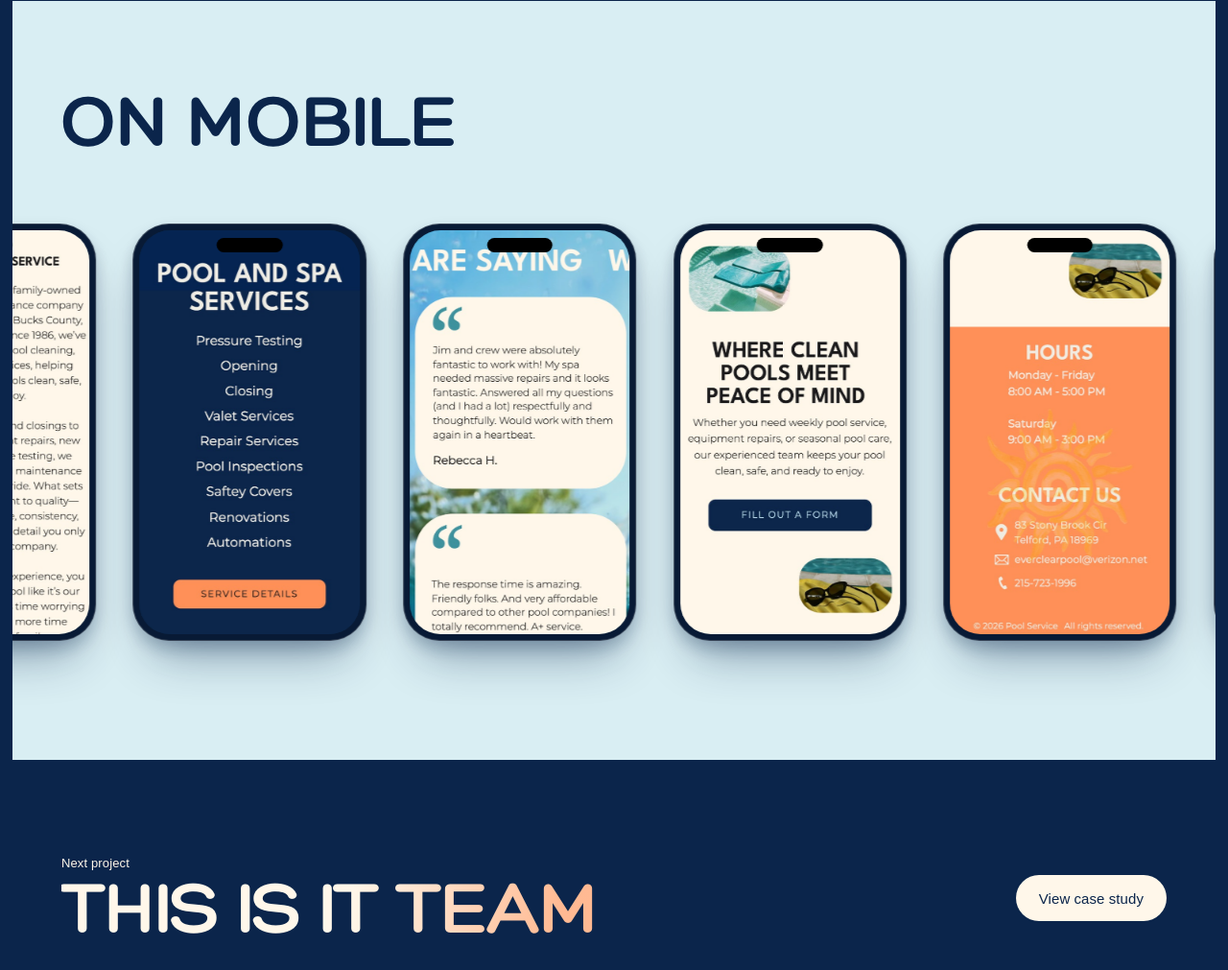
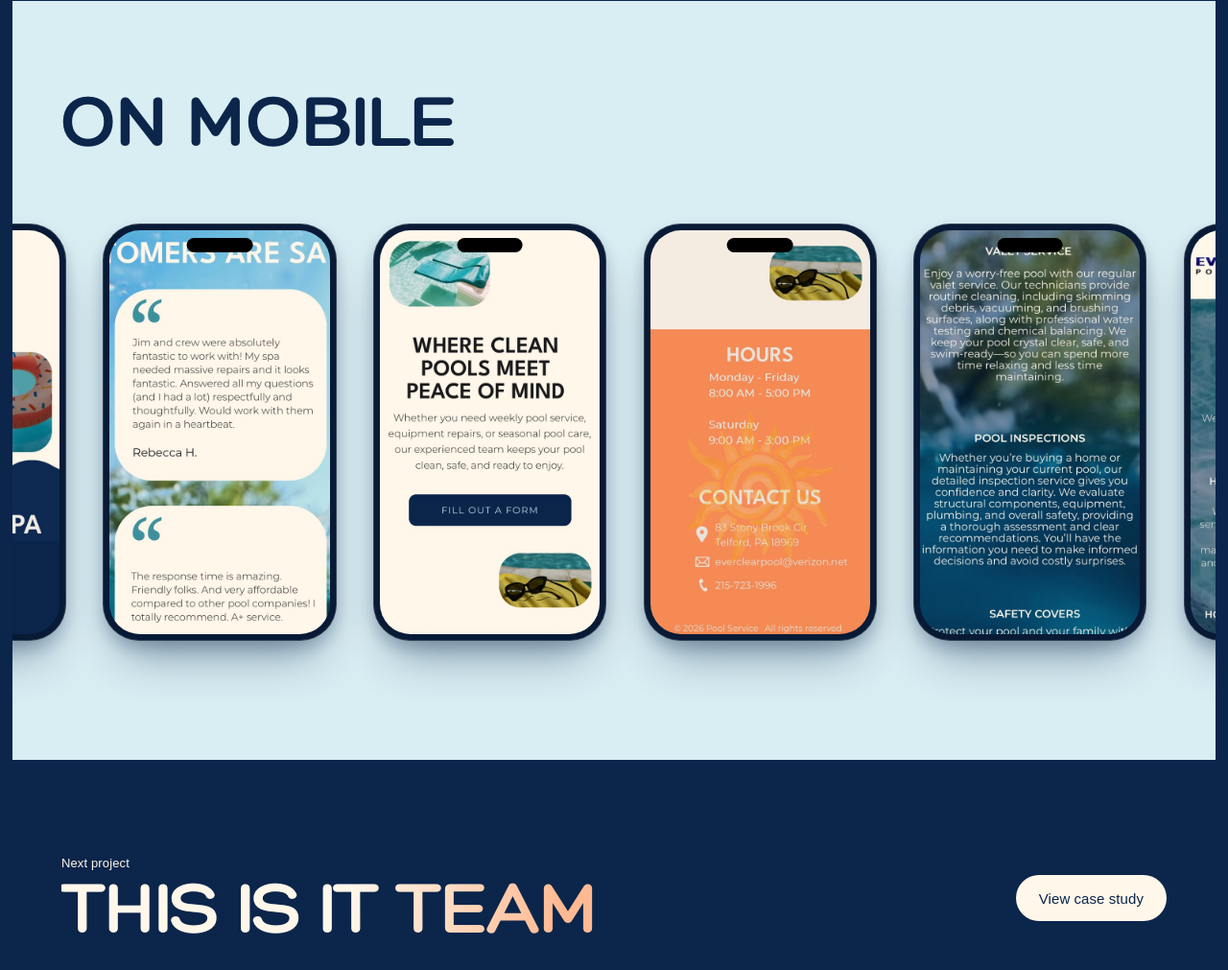
Before and after one commit to McStrike12/sand-city-designs, a website: page work/ever-clear-pools.html in a window 1280 px wide. Shown: the part 1747-2758 px from the top of the page at 96% size. Drawn offline with Linux system fonts and the light colour scheme; a web font is replaced by a local one.

Commit message:
Ever-Clear Pools: mobile gallery uses Sarah's six iPhone screenshots
Co-Authored-By: Claude Opus 5.5 <noreply@anthropic.com>

```diff
--- a/work/ever-clear-pools.html
+++ b/work/ever-clear-pools.html
@@ -275,18 +275,20 @@
   <div class="mg" aria-label="On mobile">
     <div class="mg__track">
       <ul class="mg__set">
-        <li class="mg__item"><div class="mg__phone"><div class="mg__screen"><span class="mg__island" aria-hidden="true"></span><img src="/assets/work/ec-mobile-1.jpg" alt="The site on a phone: Your Local Pool Service, the family-owned introduction" width="600" height="1055" loading="lazy"></div></div></li>
-        <li class="mg__item"><div class="mg__phone"><div class="mg__screen"><span class="mg__island" aria-hidden="true"></span><img src="/assets/work/ec-mobile-2.jpg" alt="The site on a phone: the navy Pool and Spa Services list" width="600" height="1055" loading="lazy"></div></div></li>
-        <li class="mg__item"><div class="mg__phone"><div class="mg__screen"><span class="mg__island" aria-hidden="true"></span><img src="/assets/work/ec-mobile-3.jpg" alt="The site on a phone: customer reviews" width="600" height="1055" loading="lazy"></div></div></li>
-        <li class="mg__item"><div class="mg__phone"><div class="mg__screen"><span class="mg__island" aria-hidden="true"></span><img src="/assets/work/ec-mobile-4.jpg" alt="The site on a phone: Where Clean Pools Meet Peace of Mind, with a Fill Out a Form button" width="600" height="1055" loading="lazy"></div></div></li>
-        <li class="mg__item"><div class="mg__phone"><div class="mg__screen"><span class="mg__island" aria-hidden="true"></span><img src="/assets/work/ec-mobile-5.jpg" alt="The site on a phone: the orange footer with hours and contact details" width="600" height="1055" loading="lazy"></div></div></li>
+        <li class="mg__item"><div class="mg__phone"><div class="mg__screen"><span class="mg__island" aria-hidden="true"></span><img src="/assets/work/ec-phone-1.jpg" alt="The site on a phone: pool photos above the navy Pool and Spa Services list" width="600" height="1056" loading="lazy"></div></div></li>
+        <li class="mg__item"><div class="mg__phone"><div class="mg__screen"><span class="mg__island" aria-hidden="true"></span><img src="/assets/work/ec-phone-2.jpg" alt="The site on a phone: customer reviews in cream cards over a pool photo" width="600" height="1056" loading="lazy"></div></div></li>
+        <li class="mg__item"><div class="mg__phone"><div class="mg__screen"><span class="mg__island" aria-hidden="true"></span><img src="/assets/work/ec-phone-3.jpg" alt="The site on a phone: Where Clean Pools Meet Peace of Mind, with a Fill Out a Form button" width="600" height="1056" loading="lazy"></div></div></li>
+        <li class="mg__item"><div class="mg__phone"><div class="mg__screen"><span class="mg__island" aria-hidden="true"></span><img src="/assets/work/ec-phone-4.jpg" alt="The site on a phone: the orange footer with hours and contact details" width="600" height="1056" loading="lazy"></div></div></li>
+        <li class="mg__item"><div class="mg__phone"><div class="mg__screen"><span class="mg__island" aria-hidden="true"></span><img src="/assets/work/ec-phone-5.jpg" alt="The site on a phone: service descriptions for valet service, pool inspections and safety covers" width="600" height="1056" loading="lazy"></div></div></li>
+        <li class="mg__item"><div class="mg__phone"><div class="mg__screen"><span class="mg__island" aria-hidden="true"></span><img src="/assets/work/ec-phone-6.jpg" alt="The site on a phone: the FAQs page under the Ever-Clear Pool Service logo" width="600" height="1056" loading="lazy"></div></div></li>
       </ul>
       <ul class="mg__set" aria-hidden="true">
-        <li class="mg__item"><div class="mg__phone"><div class="mg__screen"><span class="mg__island" aria-hidden="true"></span><img src="/assets/work/ec-mobile-1.jpg" alt="" width="600" height="1055" loading="lazy"></div></div></li>
-        <li class="mg__item"><div class="mg__phone"><div class="mg__screen"><span class="mg__island" aria-hidden="true"></span><img src="/assets/work/ec-mobile-2.jpg" alt="" width="600" height="1055" loading="lazy"></div></div></li>
-        <li class="mg__item"><div class="mg__phone"><div class="mg__screen"><span class="mg__island" aria-hidden="true"></span><img src="/assets/work/ec-mobile-3.jpg" alt="" width="600" height="1055" loading="lazy"></div></div></li>
-        <li class="mg__item"><div class="mg__phone"><div class="mg__screen"><span class="mg__island" aria-hidden="true"></span><img src="/assets/work/ec-mobile-4.jpg" alt="" width="600" height="1055" loading="lazy"></div></div></li>
-        <li class="mg__item"><div class="mg__phone"><div class="mg__screen"><span class="mg__island" aria-hidden="true"></span><img src="/assets/work/ec-mobile-5.jpg" alt="" width="600" height="1055" loading="lazy"></div></div></li>
+        <li class="mg__item"><div class="mg__phone"><div class="mg__screen"><span class="mg__island" aria-hidden="true"></span><img src="/assets/work/ec-phone-1.jpg" alt="" width="600" height="1056" loading="lazy"></div></div></li>
+        <li class="mg__item"><div class="mg__phone"><div class="mg__screen"><span class="mg__island" aria-hidden="true"></span><img src="/assets/work/ec-phone-2.jpg" alt="" width="600" height="1056" loading="lazy"></div></div></li>
+        <li class="mg__item"><div class="mg__phone"><div class="mg__screen"><span class="mg__island" aria-hidden="true"></span><img src="/assets/work/ec-phone-3.jpg" alt="" width="600" height="1056" loading="lazy"></div></div></li>
+        <li class="mg__item"><div class="mg__phone"><div class="mg__screen"><span class="mg__island" aria-hidden="true"></span><img src="/assets/work/ec-phone-4.jpg" alt="" width="600" height="1056" loading="lazy"></div></div></li>
+        <li class="mg__item"><div class="mg__phone"><div class="mg__screen"><span class="mg__island" aria-hidden="true"></span><img src="/assets/work/ec-phone-5.jpg" alt="" width="600" height="1056" loading="lazy"></div></div></li>
+        <li class="mg__item"><div class="mg__phone"><div class="mg__screen"><span class="mg__island" aria-hidden="true"></span><img src="/assets/work/ec-phone-6.jpg" alt="" width="600" height="1056" loading="lazy"></div></div></li>
       </ul>
     </div>
   </div>
```
Also changed, not shown: assets/work/ec-mobile-1.jpg (deleted), assets/work/ec-mobile-2.jpg (deleted), assets/work/ec-mobile-3.jpg (deleted), assets/work/ec-mobile-4.jpg (deleted), assets/work/ec-mobile-5.jpg (deleted), assets/work/ec-phone-1.jpg (added), assets/work/ec-phone-2.jpg (added), assets/work/ec-phone-3.jpg (added), assets/work/ec-phone-4.jpg (added), assets/work/ec-phone-5.jpg (added), assets/work/ec-phone-6.jpg (added).
